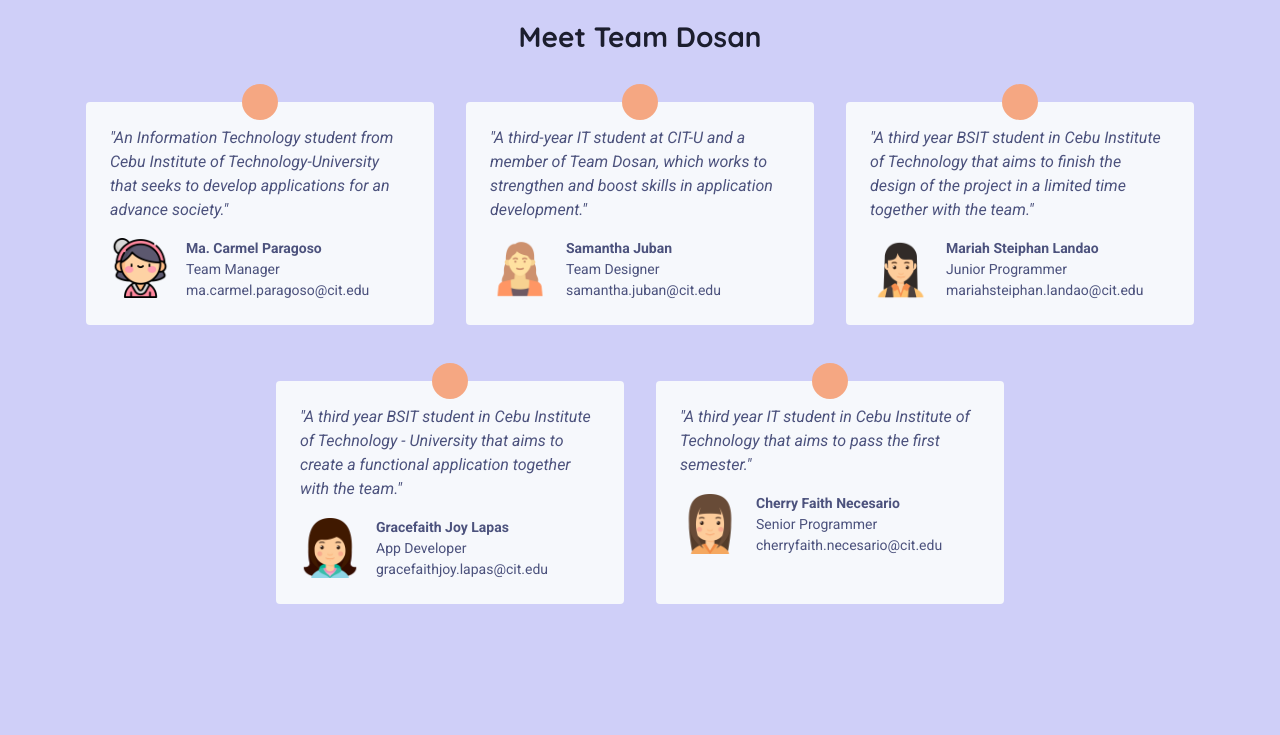
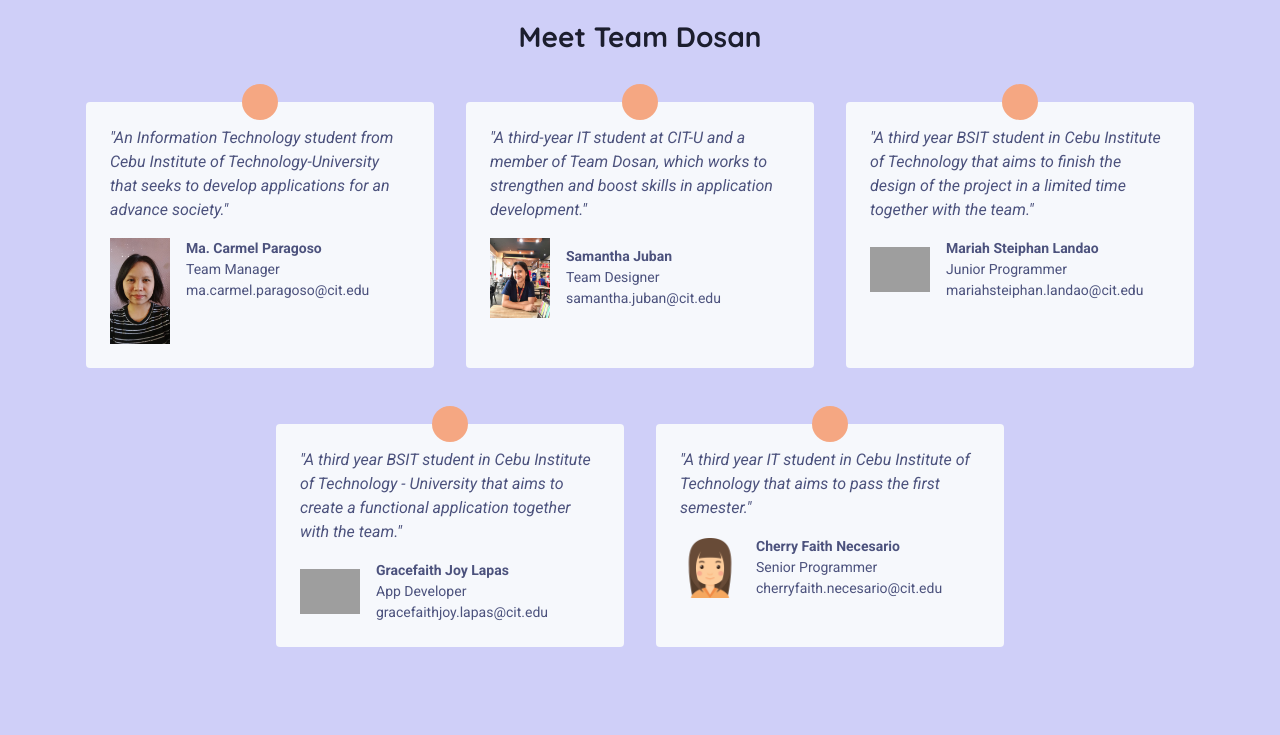
Before and after one commit to faithnecessari/TeamDosan, a Django app: page /landing in a window 1280 px wide. Shown: the part 1095-1830 px from the top of the page. Before the commit the page ends 1699 px from the top, so only its background shows below. Run offline with Django 3.2, Linux system fonts and the light colour scheme; some libraries are stand-ins or nearby versions; grey boxes are pictures that could not be loaded.

Commit message:
Update landing.html

```diff
--- a/Findshop/FindShopApp/Templates/landing.html
+++ b/Findshop/FindShopApp/Templates/landing.html
@@ -205,7 +205,7 @@
 				        </blockquote><!--//item-->
 				        <div class="source row gx-md-3 gy-3 gy-md-0">
 					        <div class="col-12 col-md-auto text-center text-md-start">
-					            <img class="source-profile" src="{% static 'mine.png' %}" alt="image" >
+					            <img class="source-profile" src="{% static 'carms.jpg' %}" alt="image" >
 					        </div><!--//col-->
 					        <div class="col source-info text-center text-md-start">
 						        <div class="source-name"><strong>Ma. Carmel Paragoso</strong></div>
@@ -223,7 +223,7 @@
 				        </blockquote><!--//item-->
 				        <div class="source row gx-md-3 gy-3 gy-md-0 align-items-center">
 					        <div class="col-12 col-md-auto text-center text-md-start">
-					            <img class="source-profile" src="{% static 'sam.png' %}" alt="image" >
+					            <img class="source-profile" src="{% static 'sam.jpg' %}" alt="image" >
 					        </div><!--//col-->
 					        <div class="col source-info text-center text-md-start">
 						        <div class="source-name"><strong>Samantha Juban</strong></div>
@@ -242,7 +242,7 @@
 				        </blockquote><!--//item-->
 				        <div class="source row gx-md-3 gy-3 gy-md-0 align-items-center">
 					        <div class="col-12 col-md-auto text-center text-md-start">
-					            <img class="source-profile" src="{% static 'mariah.png' %}" alt="image" >
+					            <img class="source-profile" src="{% static 'steph.jpg' %}" alt="image" >
 					        </div><!--//col-->
 					        <div class="col source-info text-center text-md-start">
 						        <div class="source-name"><strong>Mariah Steiphan Landao</strong></div>
@@ -260,7 +260,7 @@
 				        </blockquote><!--//item-->
 				        <div class="source row gx-md-3 gy-3 gy-md-0 align-items-center">
 					        <div class="col-12 col-md-auto text-center text-md-start">
-					            <img class="source-profile" src="{% static 'grace.png' %}" alt="image" >
+					            <img class="source-profile" src="{% static 'grace.jpg' %}" alt="image" >
 					        </div><!--//col-->
 					        <div class="col source-info text-center text-md-start">
 						        <div class="source-name"><strong>Gracefaith Joy Lapas</strong></div>
```
